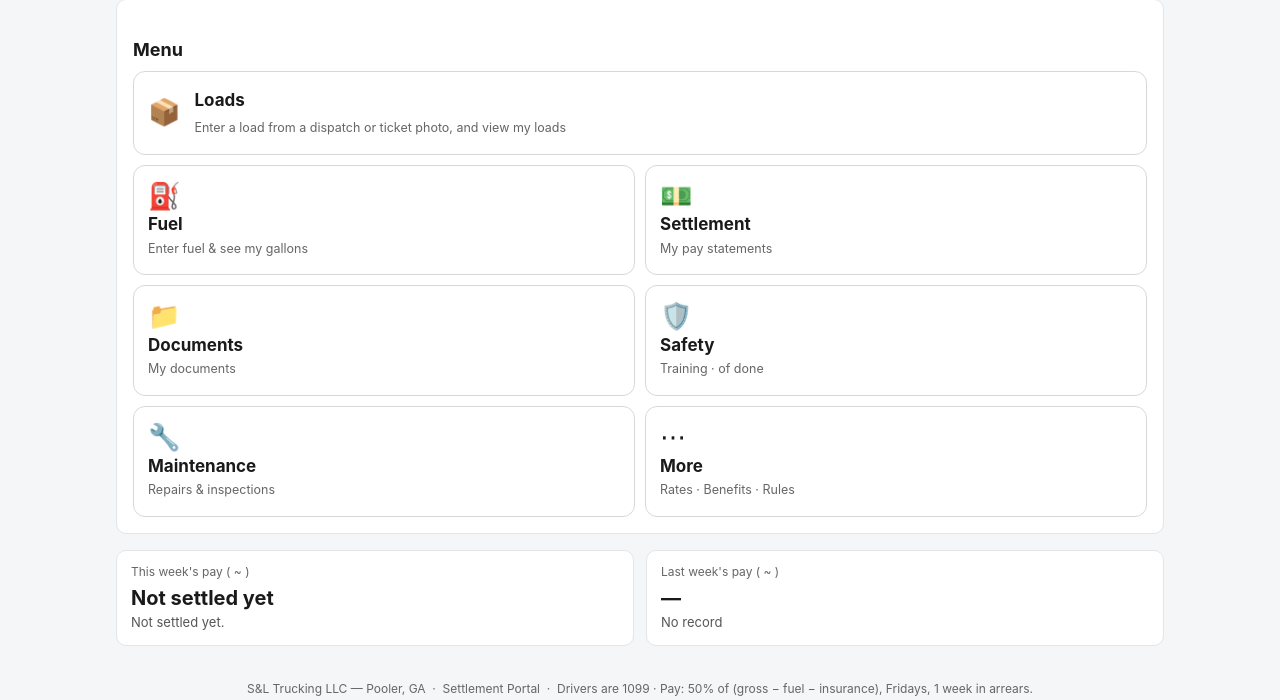
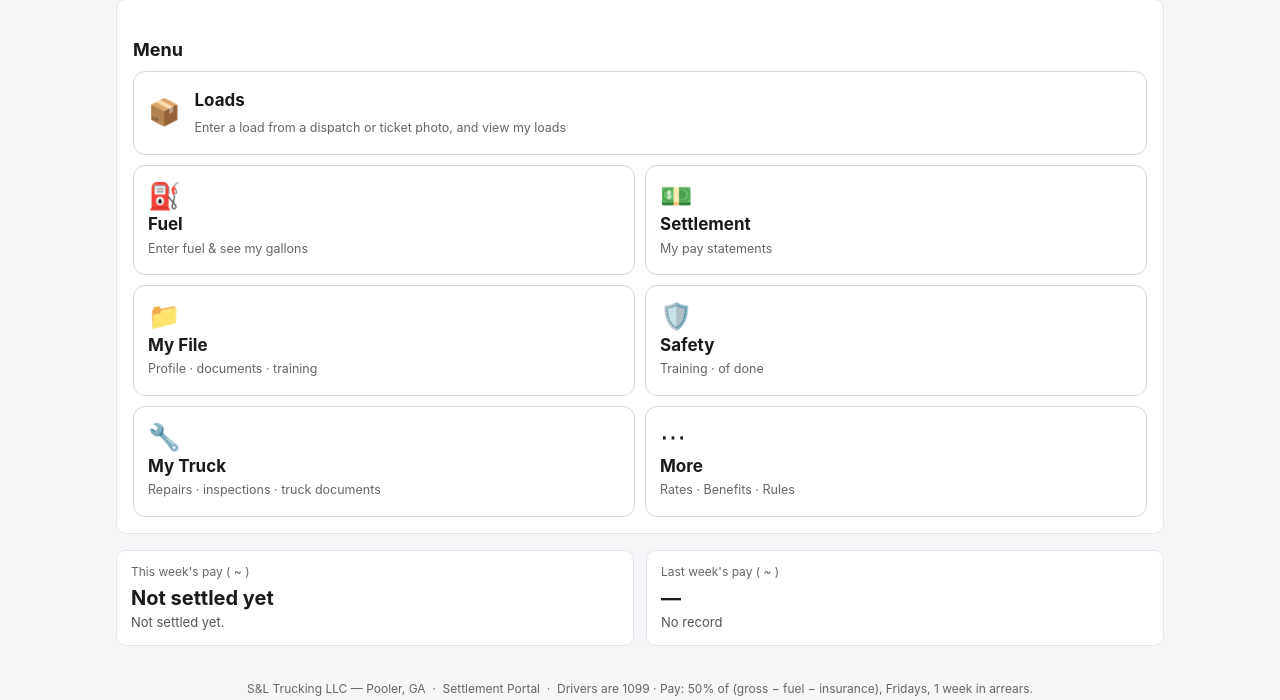
Before and after one commit to snltruckingusa/snl-trucking-portal, a Node server app: template views/dashboard.ejs in a window 1280 px wide. Shown: the part 399-1099 px from the top of the page. Run offline with Node 20, Linux system fonts and the light colour scheme; the template is opened without the code that fills it, so the values that code supplies are empty.

Commit message:
My File: profile review flow, DQF document center in DB storage, nav rename

```diff
--- a/views/dashboard.ejs
+++ b/views/dashboard.ejs
@@ -153,18 +153,18 @@
       </a>
       <a class="menu-tile" href="/documents">
         <span class="mt-icon">📁</span>
-        <span class="mt-title">Documents</span>
-        <span class="mt-sub">My documents<% if (expiringCount > 0) { %> · <%= expiringCount %> expiring soon<% } %></span>
+        <span class="mt-title">My File</span>
+        <span class="mt-sub">Profile · documents · training<% if (expiringCount > 0) { %> · <%= expiringCount %> expiring soon<% } %></span>
       </a>
       <a class="menu-tile" href="/safety">
         <span class="mt-icon">🛡️</span>
         <span class="mt-title">Safety</span>
         <span class="mt-sub">Training · <%= safetyDone %> of <%= safetyTotal %> done</span>
       </a>
-      <a class="menu-tile" href="/dvir">
+      <a class="menu-tile" href="/mytruck">
         <span class="mt-icon">🔧</span>
-        <span class="mt-title">Maintenance</span>
-        <span class="mt-sub">Repairs &amp; inspections</span>
+        <span class="mt-title">My Truck</span>
+        <span class="mt-sub">Repairs · inspections · truck documents</span>
       </a>
       <a class="menu-tile" href="/more">
         <span class="mt-icon">⋯</span>
```
